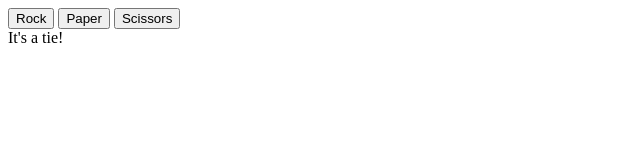
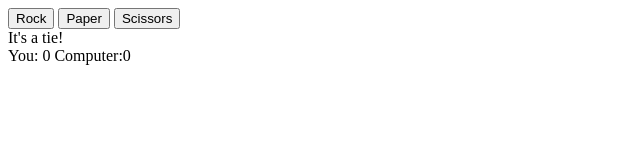
Before and after one commit to Sanchousina/Rock-Paper-Scissors, a plain HTML site: page index.html in a window 1280 px wide. Both pictures are taken after a click on the button "Rock". Shown: the whole page, without its empty margins (0-640 px from the left). Drawn offline with Linux system fonts and the light colour scheme.

Commit message:
Add a div with score

```diff
--- a/index.html
+++ b/index.html
@@ -11,6 +11,7 @@
     <button class="button" value="paper">Paper</button>
     <button class="button" value="scissors">Scissors</button>
     <div id="result"></div>
+    <div id="score"></div>
     <script src="./script.js"></script>
 </body>
 </html>
--- a/script.js
+++ b/script.js
@@ -80,7 +80,9 @@ buttons.forEach(button => {
     button.addEventListener('click', function(e){
         let playerChoice = e.target.value;
         let result = document.querySelector('#result');
+        let score = document.querySelector('#score');
         result.textContent = playRound(playerChoice, getComputerChoice());
+        score.textContent = `You: ${playerWins}\tComputer:${computerWins}`;
     });
 });
 
```
